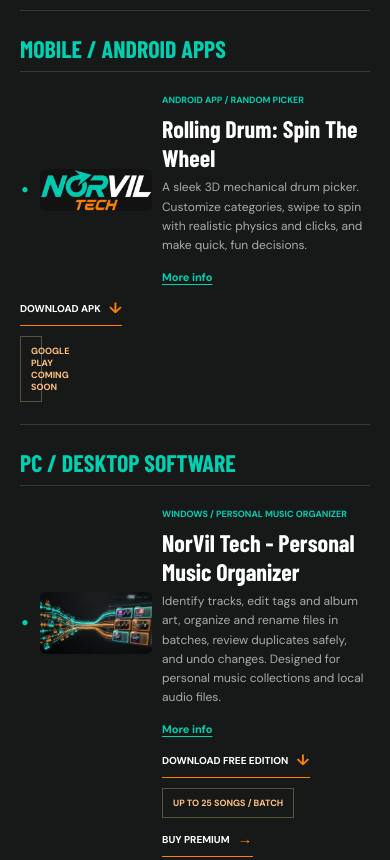
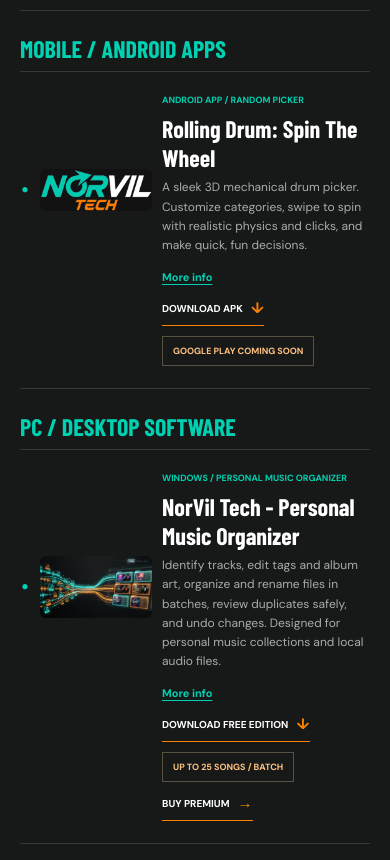
Before and after one commit to XPM360Tech/xpm360tech.github.io, a plain HTML site: page index.html in a window 390 px wide. Shown: the part 998-1858 px from the top of the page. Drawn offline with nearby package versions, Linux system fonts and the light colour scheme; a web font is replaced by a local one.

Commit message:
Fix mobile grid alignment for Rolling Drum app actions

```diff
--- a/index.html
+++ b/index.html
@@ -59,7 +59,7 @@
         <div class="app-list">
           <section class="app-category" aria-labelledby="mobile-apps-title">
             <h3 class="category-title" id="mobile-apps-title">Mobile / Android Apps</h3>
-            <article class="app-item">
+            <article class="app-item app-item-media">
               <img
                 class="app-icon"
                 src="rollingdrum.png"
--- a/styles.css
+++ b/styles.css
@@ -922,6 +922,7 @@ button.app-link {
     padding: 22px 0;
   }
 
+  .app-actions,
   .app-item-media .app-actions {
     grid-column: 3;
   }
```
